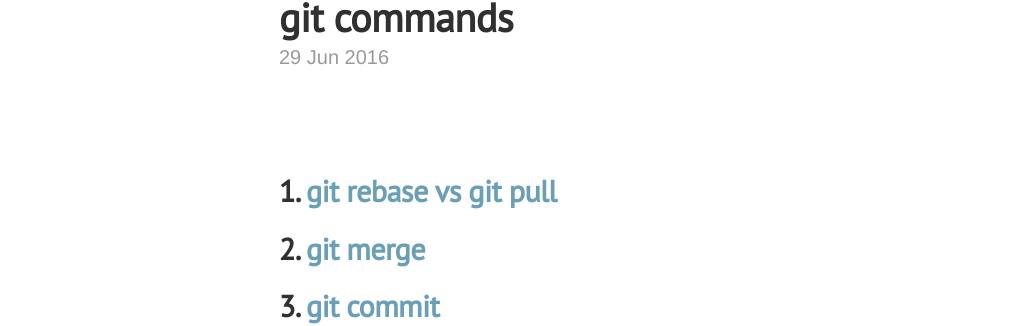
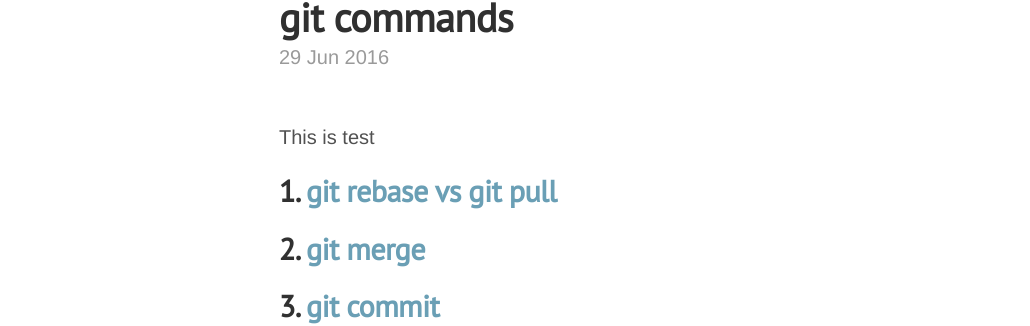
Before and after one commit to loverszhaokai/loverszhaokai.github.io, a Jekyll site: the page built from _posts/2016-06-29-git.md, in a window 1280 px wide. Shown: the part 181-507 px from the top of the page, without its empty margins (1-1031 px from the left). Built offline with Jekyll 4.4.1, drawn with Linux system fonts in a browser that asks for light colours; nearby versions of some CDN libraries; comment, search, counter and statistics services are not loaded.

Commit message:
Update content of _posts/2016-06-29-git.md

```diff
--- a/_posts/2016-06-29-git.md
+++ b/_posts/2016-06-29-git.md
@@ -8,7 +8,9 @@ comments: true
 analytics: true
 ---
 
-<br>
+This is test
+
+<span/>
 
 ## 1. [git rebase vs git pull]({% post_url 2016-01-08-git-rebase-vs-git-pull %})
 
```
